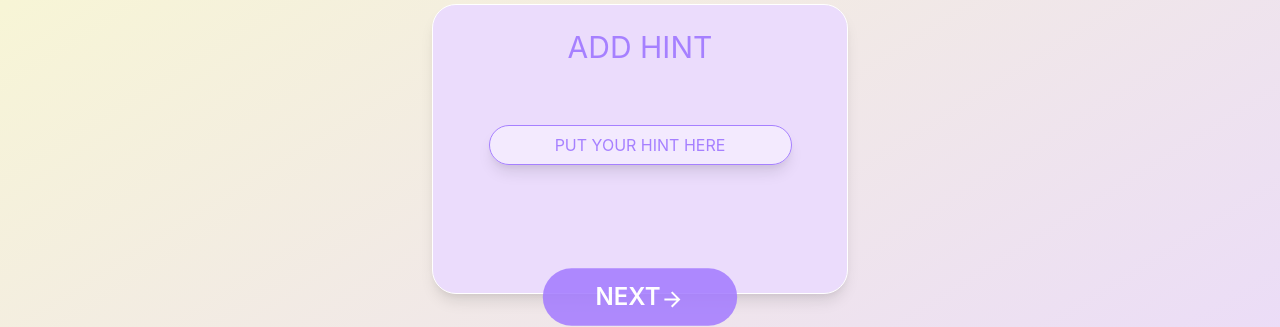
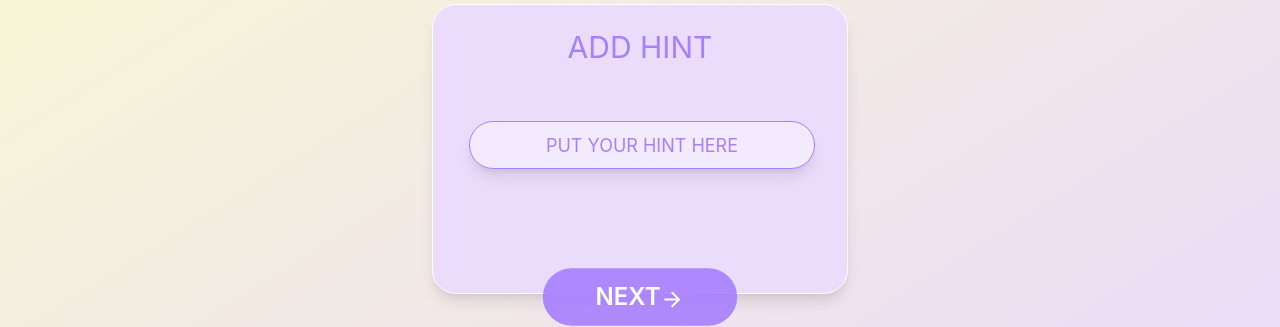
Before and after one commit to ThisTine/detectiveXXIII-frontend, a React (Vite) app: page /hints in a window 1280 px wide. Shown: the part 266-593 px from the top of the page. Built offline with nearby package versions, Linux system fonts and the light colour scheme; no server answers.

Commit message:
error from

```diff
--- a/src/pages/Hints.tsx
+++ b/src/pages/Hints.tsx
@@ -1,10 +1,19 @@
-import { Box, Center, Icon, Input, Text } from "@chakra-ui/react";
+import {
+  Box,
+  Button,
+  Center,
+  FormControl,
+  FormErrorMessage,
+  Icon,
+  Input,
+  Text,
+  useToast,
+} from "@chakra-ui/react";
 import { ArrowForwardIcon } from "@chakra-ui/icons";
-import { useState } from "react";
+import { SetStateAction, useState } from "react";
 import BoxContainer from "../components/BoxContainer";
 import PrimaryButton from "../components/PrimaryButton";
 import AppLayout from "../layouts/AppLayout";
-import { start } from "repl";
 
 type hints = { userId: 1 | 2; hint: string; isShow: boolean }[];
 type life = 0 | 1 | 2 | 3 | 4 | 5;
@@ -33,6 +42,13 @@ const mockhints: hints = [
 const Hints = () => {
   const [hints] = useState<hints>(mockhints);
   const [life] = useState<life>(0);
+
+  const [input, setInput] = useState("");
+  const InputChange = (e: { target: { value: SetStateAction<string> } }) =>
+    setInput(e.target.value);
+  const isError = input.length > 10;
+
+  const toast = useToast();
   return (
     <AppLayout nav flexDirection={"column"} maxW="md">
       <Text color="#A680FF" fontSize="xl" alignSelf="flex-end" mr={4}>
@@ -40,7 +56,18 @@ const Hints = () => {
       </Text>
       <BoxContainer
         Button={
-          <PrimaryButton>
+          <PrimaryButton
+            onClick={() =>
+              toast({
+                position: "top",
+                title: "Fail",
+                status: "error",
+                variant: "left-accent",
+                isClosable: true,
+                description: "You just added this hint !",
+              })
+            }
+          >
             NEXT
             <Icon as={ArrowForwardIcon} />
           </PrimaryButton>
@@ -50,7 +77,8 @@ const Hints = () => {
           <Text textAlign="center" color="#A680FF" fontSize="3xl">
             ADD HINT
           </Text>
-          <Center h={150}>
+          <Center h={150} textAlign="center">
+            <FormControl isInvalid={isError}>
               <Input
                 borderColor="#A680FF"
                 focusBorderColor="#A680FF"
@@ -60,12 +88,19 @@ const Hints = () => {
                 boxShadow="lg"
                 htmlSize={22}
                 width="auto"
-              id="hint"
                 placeholder="PUT YOUR HINT HERE"
                 textAlign="center"
                 _placeholder={{ color: "#A680FF" }}
-              size="md"
+                size="lg"
+                id="hint"
+                value={input}
+                onChange={InputChange}
+                isInvalid={isError}
               />
+              <FormErrorMessage color="#FF0000" fontWeight="600" fontSize="16">
+                WE ONELY ALLOW 10 LETTERS FOR HINTS.
+              </FormErrorMessage>
+            </FormControl>
           </Center>
         </Box>
       </BoxContainer>
```
Lines whose indentation alone changed are shown as unchanged.
